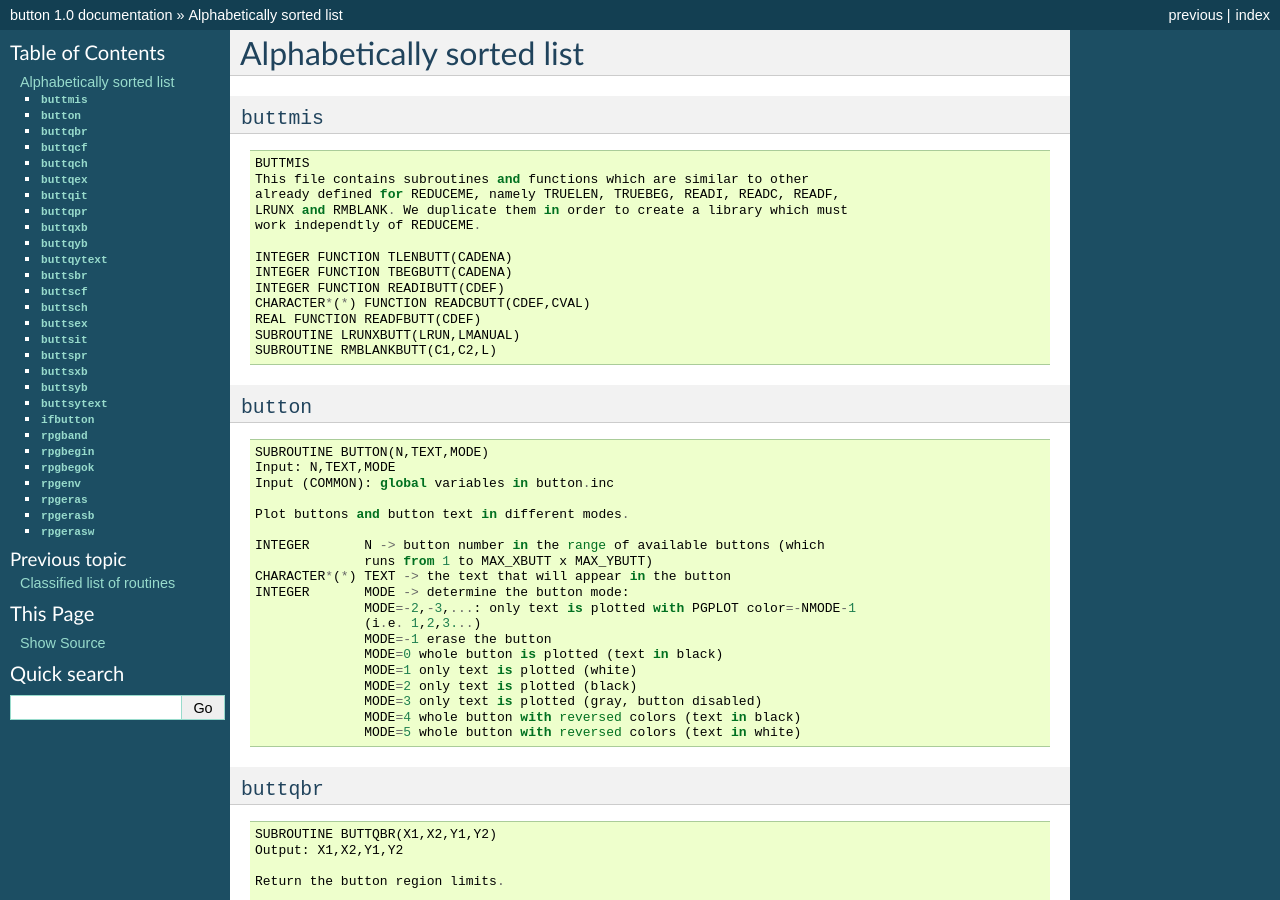
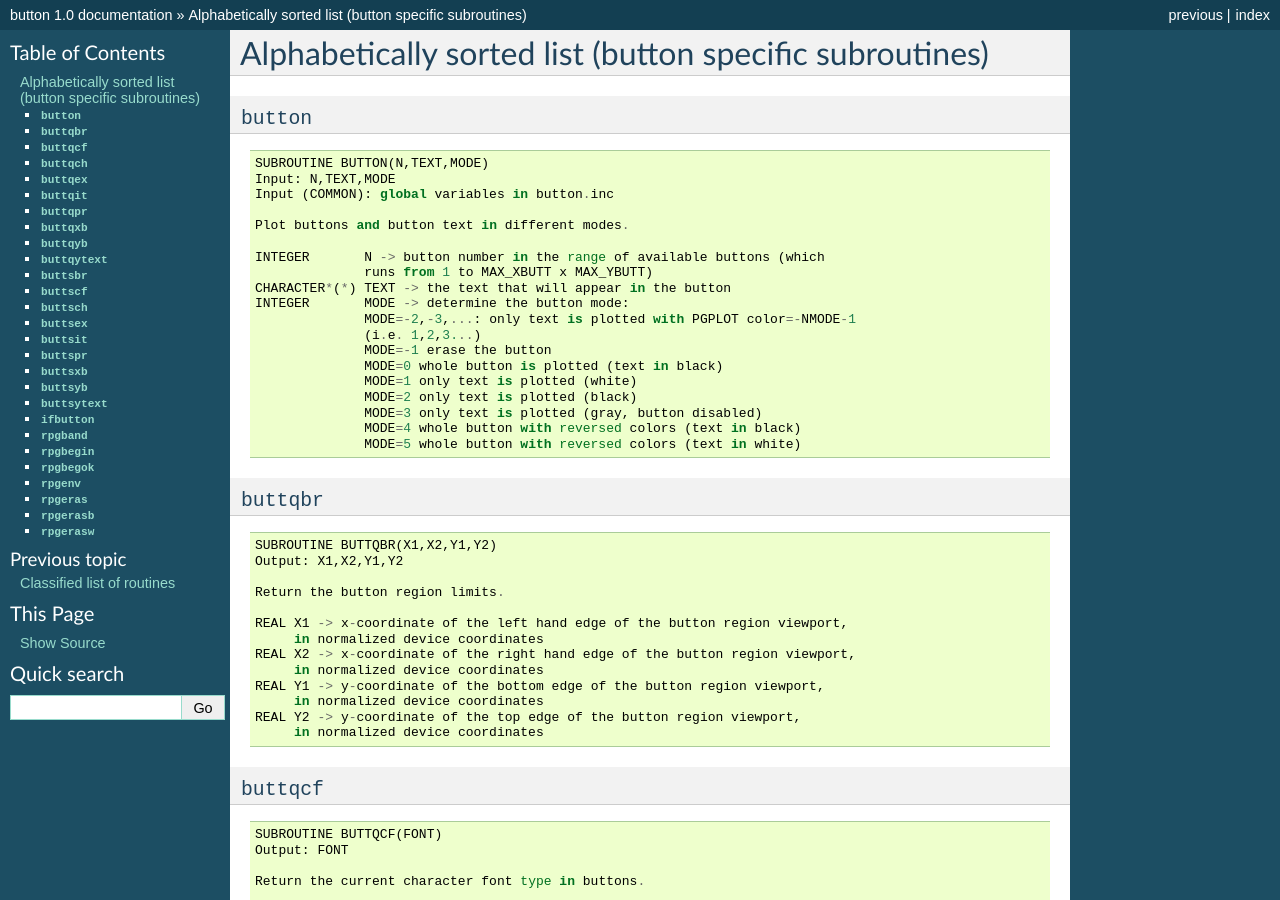
Before and after one commit to nicocardiel/button, a Sphinx documentation site: the page built from docs/alphabetically_sorted_list.rst, in a window 1280 px wide and 900 px high. Built offline with Sphinx 7.4.7, drawn with Linux system fonts in a browser that asks for light colours; formulas are drawn with MathJax 3; some of the changed text lies outside the part shown.

Commit message:
Update documentation

```diff
--- a/docs/alphabetically_sorted_list.rst
+++ b/docs/alphabetically_sorted_list.rst
@@ -1,24 +1,5 @@
-Alphabetically sorted list
-==========================
-
-``buttmis``
------------
-
-::
-
-   BUTTMIS
-   This file contains subroutines and functions which are similar to other
-   already defined for REDUCEME, namely TRUELEN, TRUEBEG, READI, READC, READF,
-   LRUNX and RMBLANK. We duplicate them in order to create a library which must
-   work independtly of REDUCEME.
-
-   INTEGER FUNCTION TLENBUTT(CADENA)
-   INTEGER FUNCTION TBEGBUTT(CADENA)
-   INTEGER FUNCTION READIBUTT(CDEF)
-   CHARACTER*(*) FUNCTION READCBUTT(CDEF,CVAL)
-   REAL FUNCTION READFBUTT(CDEF)
-   SUBROUTINE LRUNXBUTT(LRUN,LMANUAL)
-   SUBROUTINE RMBLANKBUTT(C1,C2,L)
+Alphabetically sorted list (button specific subroutines)
+========================================================
 
 ``button``
 ----------
@@ -468,6 +449,7 @@
               cleared,in normalized device coordinates
    REAL Y2 -> y-coordinate of the top edge of the rectangle to be
               cleared,in normalized device coordinates
+   INTEGER NCOLOR -> background color
 
    NOTE: this subroutine preserves the original viewport and window coordinate
          systems
--- a/docs/installation.rst
+++ b/docs/installation.rst
@@ -31,7 +31,7 @@
    $ ./configure
 
 .. note:: Mac users can easily indicate a different Fortran compiler using
-      ``./configure F77=gfortran-mp-5``.
+      ``./configure F77=gfortran-mp-8``.
 
 3.- Compile the code:
 
```
Also changed, not shown: other parts of docs/alphabetically_sorted_list.rst (+2 -2 lines), 3 other files.
